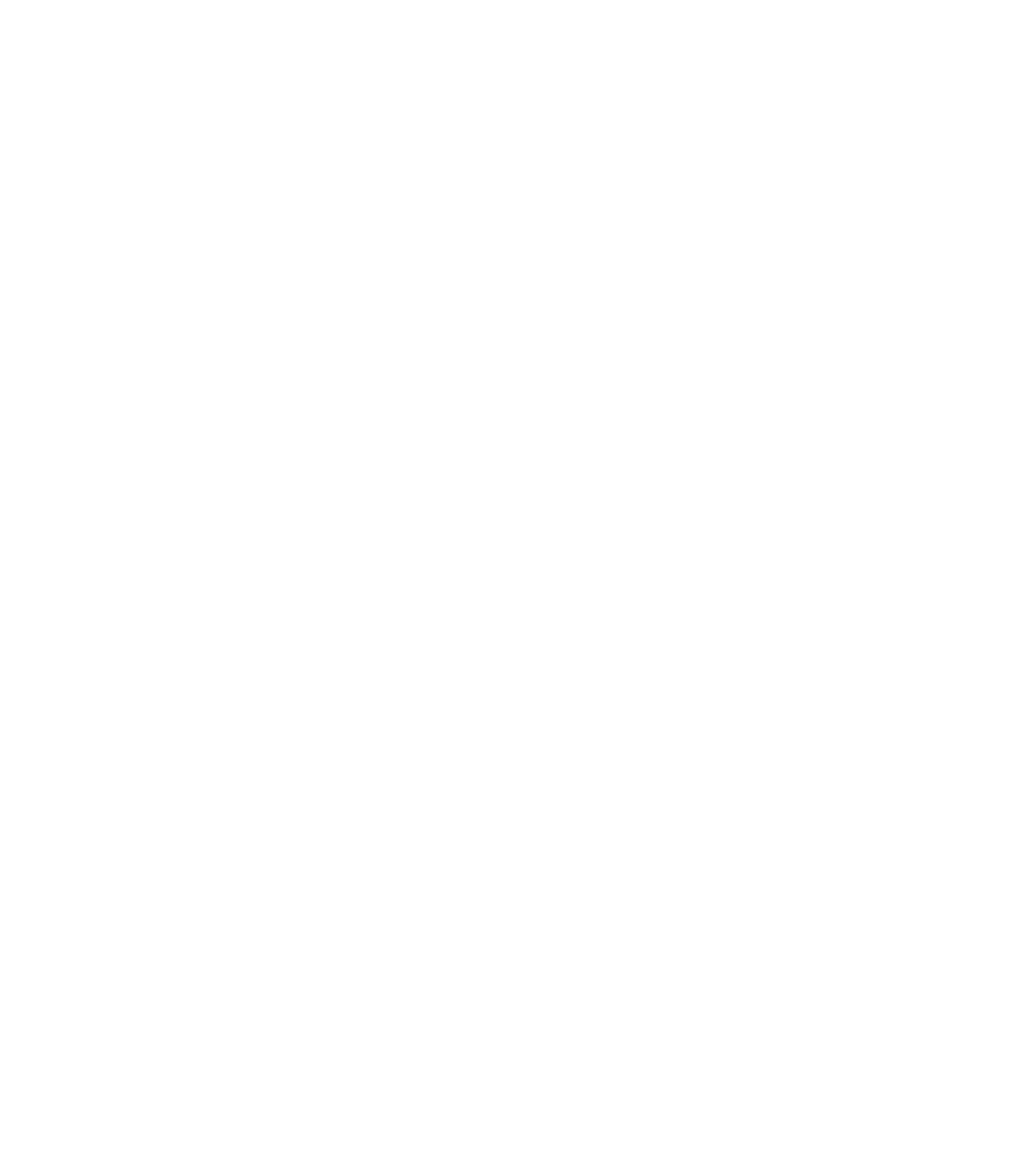
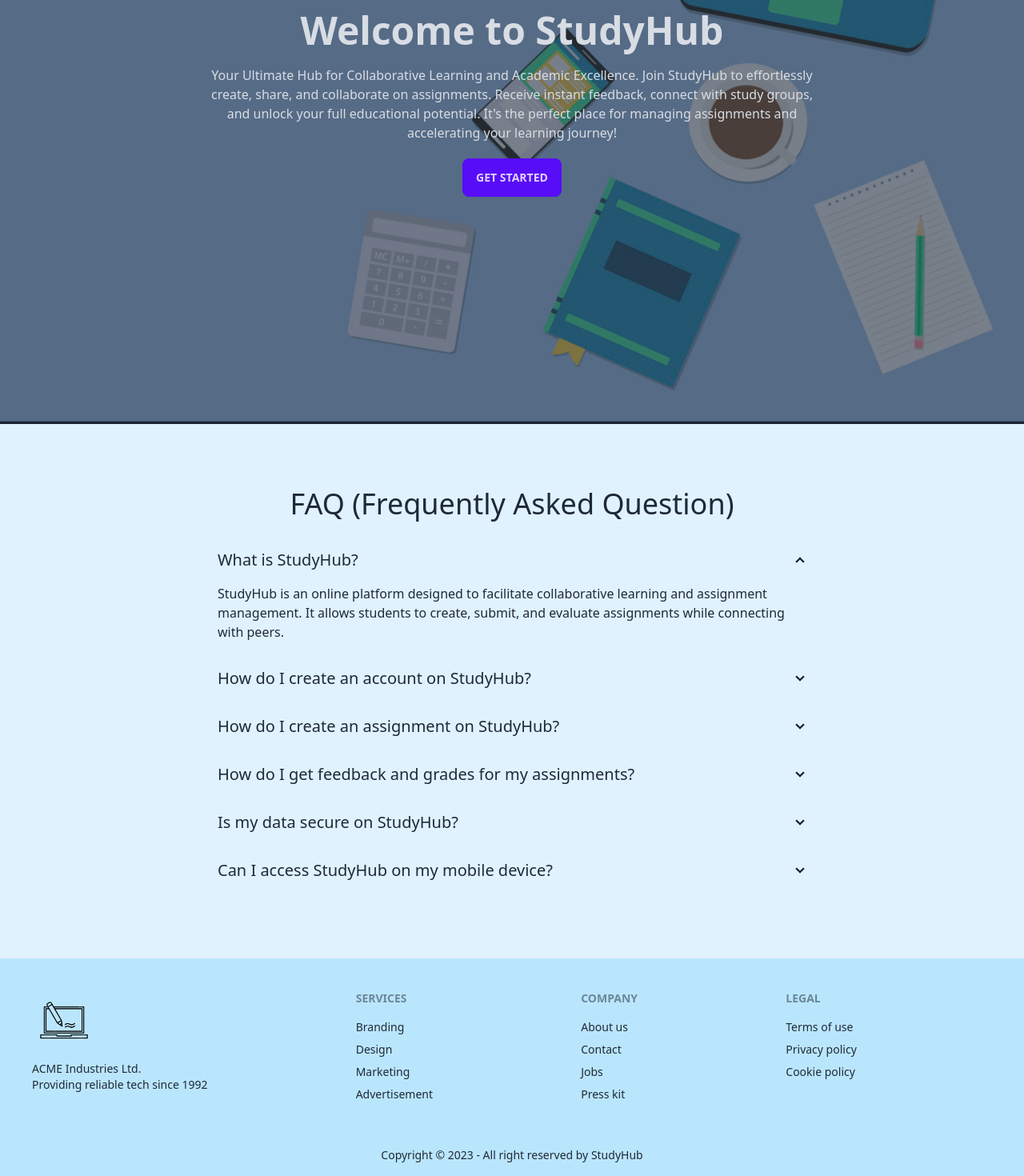
Before and after one commit to Mustafiz82/Assignment-11-StudyHub-Clint-side, a React (Vite) app: page / in a window 1280 px wide. Shown: the part 338-1808 px from the top of the page at 80% size. Before the commit the page ends 800 px from the top, so only its background shows below. Built offline with nearby package versions, Linux system fonts and the light colour scheme; no server answers.

Commit message:
banner faq and footer completed

```diff
--- a/index.html
+++ b/index.html
@@ -2,9 +2,10 @@
 <html lang="en" data-theme="light">
   <head>
     <meta charset="UTF-8" />
-    <link rel="icon" type="image/svg+xml" href="/vite.svg" />
+    <!-- <link rel="icon" type="image/svg+xml" href="/vite.svg" /> -->
+    <link rel="icon" href="src/assets/logo.png" />
     <meta name="viewport" content="width=device-width, initial-scale=1.0" />
-    <title>Vite + React</title>
+    <title>StudyHub</title>
   </head>
   <body>
     <div id="root"></div>
--- /dev/null
+++ b/src/Component/Banner/Banner.jsx
@@ -0,0 +1,30 @@
+import React from 'react';
+import bg from "../../assets/online-education-background-vector-24205971.jpg"
+
+
+const Banner = () => {
+    return (
+        <div>
+
+			<div
+				className="hero min-h-screen"
+				style={{
+					backgroundImage:
+						`url(${bg})`,
+				}}
+			>
+				<div className="hero-overlay bg-opacity-60"></div>
+				<div className="hero-content text-center text-neutral-content">
+					<div className="max-w-3xl">
+						<h1 className="mb-5 text-5xl font-bold">Welcome to StudyHub</h1>
+						<p className="mb-5">Your Ultimate Hub for Collaborative Learning and Academic Excellence. Join StudyHub to effortlessly create, share, and collaborate on assignments. Receive instant feedback, connect with study groups, and unlock your full educational potential. It's the perfect place for managing assignments and accelerating your learning journey!
+						</p>
+						<button className="btn btn-primary">Get Started</button>
+					</div>
+				</div>
+			</div>
+        </div>
+    );
+};
+
+export default Banner;
--- /dev/null
+++ b/src/Component/Faq/Faq.jsx
@@ -0,0 +1,95 @@
+import React from "react";
+
+const Faq = () => {
+	return (
+		<div className=" bg-sky-100 py-20 ">
+            <div className="max-w-3xl mx-auto">
+			<h1 className="text-4xl text-center font-medium mb-5">
+				FAQ (Frequently Asked Question)
+			</h1>
+			<div className="collapse collapse-arrow ">
+				<input type="radio" name="my-accordion-2" checked="checked" />
+				<div className="collapse-title text-xl font-medium">
+					What is StudyHub?
+				</div>
+				<div className="collapse-content">
+					<p>
+						StudyHub is an online platform designed to facilitate
+						collaborative learning and assignment management. It
+						allows students to create, submit, and evaluate
+						assignments while connecting with peers.
+					</p>
+				</div>
+			</div>
+			<div className="collapse collapse-arrow ">
+				<input type="radio" name="my-accordion-2" />
+				<div className="collapse-title text-xl font-medium">
+					How do I create an account on StudyHub?{" "}
+				</div>
+				<div className="collapse-content">
+					<p>
+						To create an account, click the "Sign Up" button and
+						follow the registration process. You'll need a valid
+						email address and a password to get started.
+					</p>
+				</div>
+			</div>
+			<div className="collapse collapse-arrow ">
+				<input type="radio" name="my-accordion-2" />
+				<div className="collapse-title text-xl font-medium">
+					How do I create an assignment on StudyHub?
+				</div>
+				<div className="collapse-content">
+					<p>
+						After logging in, navigate to the "Create Assignment"
+						section and follow the simple steps to set up your
+						assignment, including details, deadlines, and any
+						attachments.
+					</p>
+				</div>
+			</div>
+			<div className="collapse collapse-arrow ">
+				<input type="radio" name="my-accordion-2" />
+				<div className="collapse-title text-xl font-medium">
+					How do I get feedback and grades for my assignments?
+				</div>
+				<div className="collapse-content">
+					<p>
+						Once you submit an assignment, you & your friends can
+						provide feedback and grades directly on the platform.
+						you can see if you got marks
+					</p>
+				</div>
+			</div>
+			<div className="collapse collapse-arrow ">
+				<input type="radio" name="my-accordion-2" />
+				<div className="collapse-title text-xl font-medium">
+					Is my data secure on StudyHub?
+				</div>
+				<div className="collapse-content">
+					<p>
+						Yes, StudyHub takes data security seriously. We use
+						encryption and follow best practices to protect your
+						personal and academic information.
+					</p>
+				</div>
+			</div>
+			<div className="collapse collapse-arrow ">
+				<input type="radio" name="my-accordion-2" />
+				<div className="collapse-title text-xl font-medium">
+					Can I access StudyHub on my mobile device?
+				</div>
+				<div className="collapse-content">
+					<p>
+						Yes, StudyHub is fully responsive, so you can access it
+						on your mobile phone, tablet, or any device with
+						internet access.
+					</p>
+				</div>
+			</div>
+		</div>
+        </div>
+	);
+};
+
+export default Faq;
--- /dev/null
+++ b/src/Component/Footer/Footer.jsx
@@ -0,0 +1,47 @@
+import React from "react";
+import logo from "../../assets/logo.png";
+
+const Footer = () => {
+	return (
+		<div>
+			<footer className="footer p-10 bg-sky-200 text-base-content">
+				<aside>
+                    <img src={logo} className="w-20 h-20" alt="" />
+					<p>
+						ACME Industries Ltd.
+						<br />
+						Providing reliable tech since 1992
+					</p>
+				</aside>
+				<nav>
+					<header className="footer-title">Services</header>
+					<a className="link link-hover">Branding</a>
+					<a className="link link-hover">Design</a>
+					<a className="link link-hover">Marketing</a>
+					<a className="link link-hover">Advertisement</a>
+				</nav>
+				<nav>
+					<header className="footer-title">Company</header>
+					<a className="link link-hover">About us</a>
+					<a className="link link-hover">Contact</a>
+					<a className="link link-hover">Jobs</a>
+					<a className="link link-hover">Press kit</a>
+				</nav>
+				<nav>
+					<header className="footer-title">Legal</header>
+					<a className="link link-hover">Terms of use</a>
+					<a className="link link-hover">Privacy policy</a>
+					<a className="link link-hover">Cookie policy</a>
+				</nav>
+
+			</footer>
+            <footer className="footer footer-center p-4 bg-sky-200 text-base-content">
+  <aside>
+    <p>Copyright © 2023 - All right reserved by StudyHub</p>
+  </aside>
+</footer>
+		</div>
+	);
+};
+
+export default Footer;
--- a/src/Component/Nav/LoggedInNav.jsx
+++ b/src/Component/Nav/LoggedInNav.jsx
@@ -18,7 +18,7 @@ const LoggedInNav = () => {
 
     return (
         <div>
-        <div className="navbar bg-base-100">
+        <div className="navbar bg-sky-200">
             <div className="navbar-start">
                 <div className="dropdown">
                     <label tabIndex={0} className="btn btn-ghost lg:hidden">
--- a/src/Layout/MainLayout.jsx
+++ b/src/Layout/MainLayout.jsx
@@ -8,7 +8,7 @@ const MainLayout = () => {
 	const { user } = useContext(AuthContext);
 	return (
 		<div>
-			{user ? <LoggedInNav></LoggedInNav> : <LoggedOutNav></LoggedOutNav>}
+			<div >{user ? <LoggedInNav></LoggedInNav> : <LoggedOutNav></LoggedOutNav>} </div>
 			<Outlet></Outlet>
 		</div>
 	);
--- a/src/Pages/Home/Home.jsx
+++ b/src/Pages/Home/Home.jsx
@@ -1,11 +1,16 @@
-import React from 'react';
+import React from "react";
+import Banner from "../../Component/Banner/Banner";
+import Faq from "../../Component/Faq/Faq";
+import Footer from "../../Component/Footer/Footer";
 
 const Home = () => {
-    return (
-        <div>
-            <h1>this is home</h1>
-        </div>
-    );
+	return (
+		<div>
+            <Banner></Banner>
+            <Faq></Faq>
+            <Footer></Footer>
+		</div>
+	);
 };
 
 export default Home;
```
Also changed, not shown: firebase.json (added), src/assets/online-education-background-vector-24205971.jpg (added), 1 other file (tests, documents, lock files or other folders).
